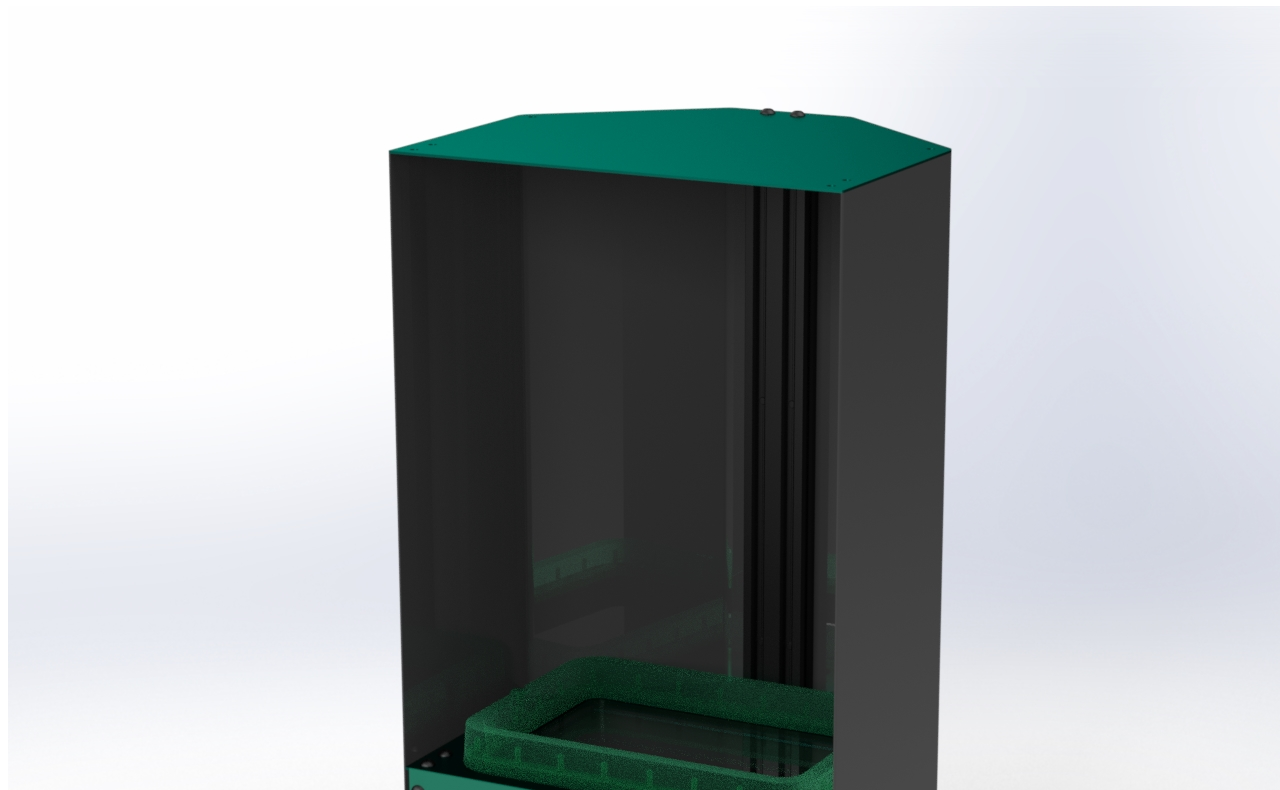
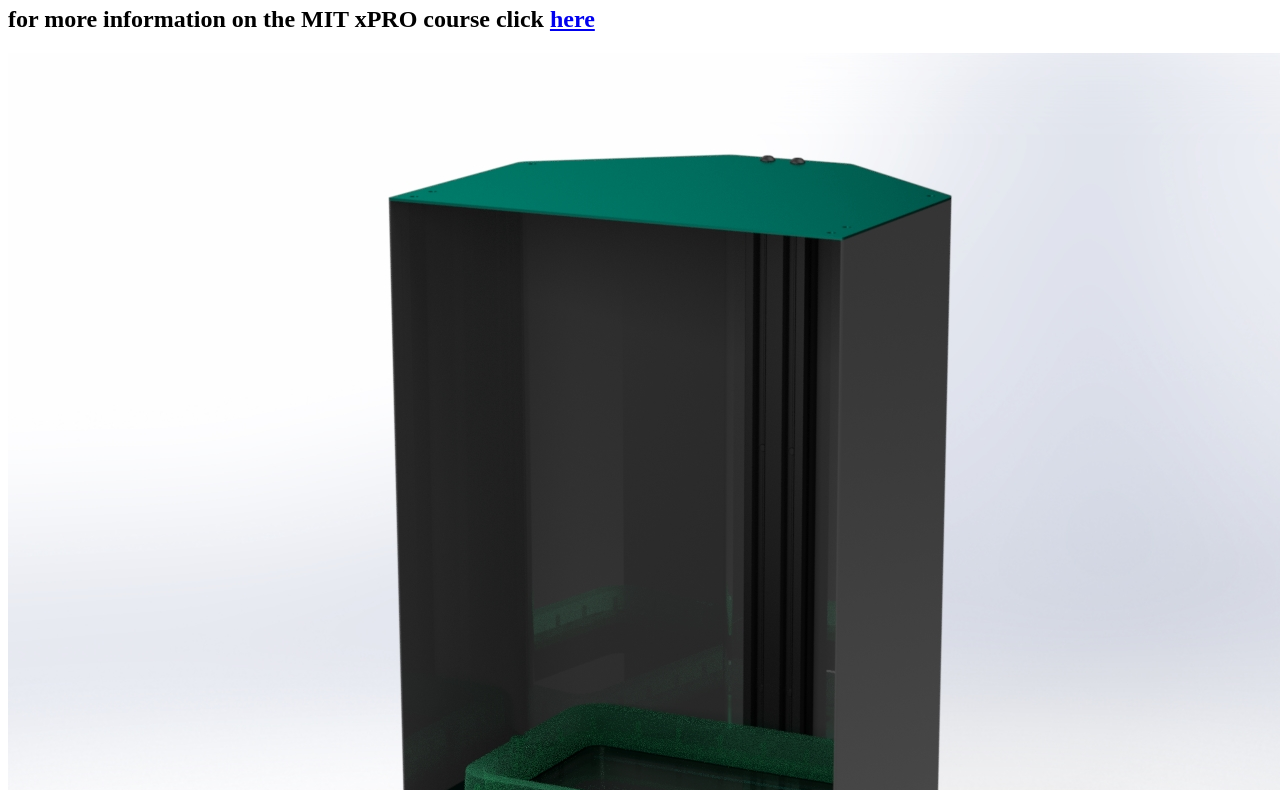
Before and after one commit to armancoding/armancoding.github.io, a plain HTML site: page index.html in a window 1280 px wide. Shown: the part 60-850 px from the top of the page. Drawn offline with Linux system fonts and the light colour scheme.

Commit message:
added link to MIT xRPO

```diff
--- a/index.html
+++ b/index.html
@@ -7,6 +7,7 @@
 </head>
 <body>
     <h1>Arman's Portfolio</h1>
+    <h2>for more information on the MIT xPRO course click <a href="https://executive-ed.xpro.mit.edu/professional-certificate-coding?utm_source=Google&utm_medium=c&utm_term=%2Bmit%20%2Bfull%20%2Bstack&utm_location=9004359&utm_campaign=B-365D_US_GG_SE_PCC_Brand&utm_content=MIT-Full-Stack___Course_OnlineSchool_12Nov&gclid=Cj0KCQjw0K-HBhDDARIsAFJ6UGhIBUuxyIgDSwe4vYKNf9dAEZRBN2ydU9GpFQYRQSNJl-vTk0OKWZYaAsrAEALw_wcB">here</a></h2>
     <img src="Untitled 3.jpg">
 <script src="main.js"></script>
 </body>
```
